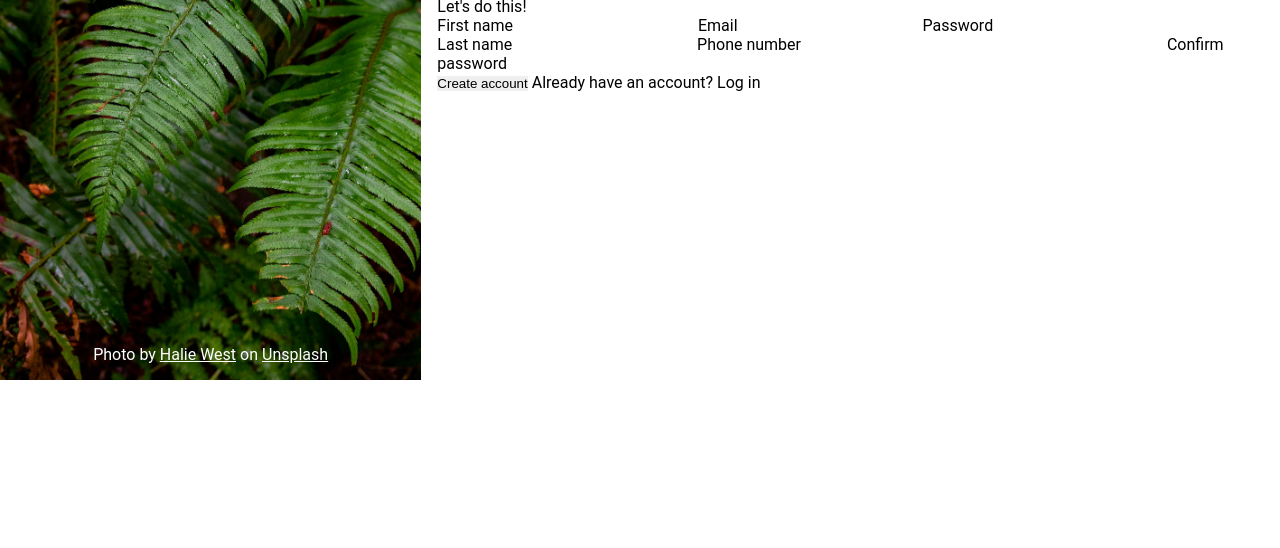
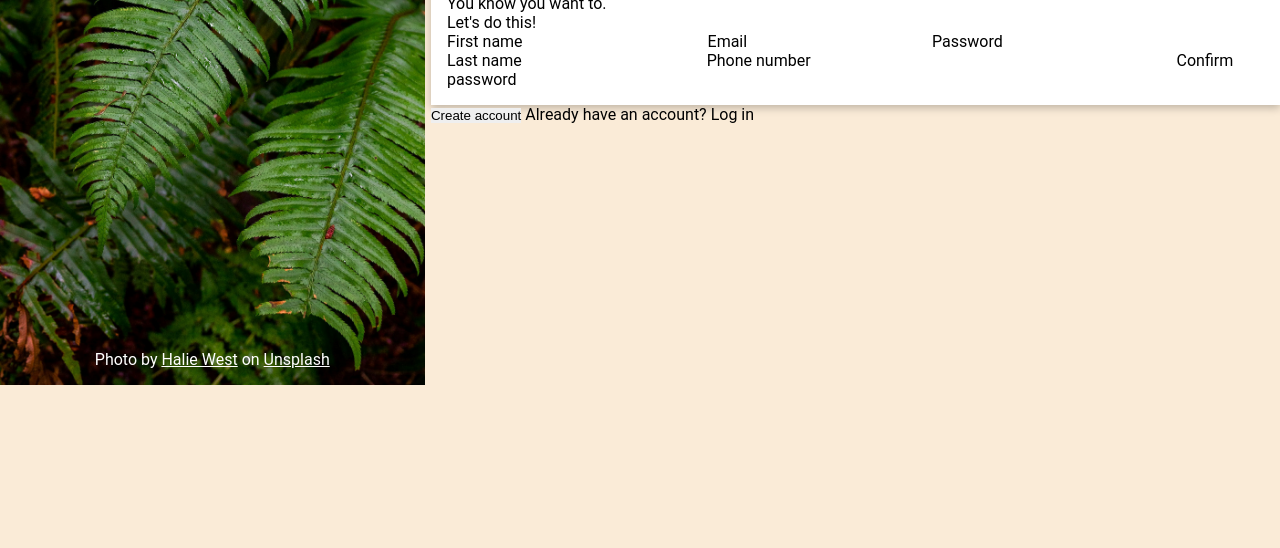
Before and after one commit to dm1cael/signup-form-project, a plain HTML site: page index.html in a window 1280 px wide. Shown: the part 252-800 px from the top of the page. Drawn offline with Linux system fonts and the light colour scheme; a small style sheet from the web is missing.

Commit message:
add form background

```diff
--- a/style.css
+++ b/style.css
@@ -10,11 +10,13 @@ body {
     box-sizing: border-box;
     font-family: 'Roboto', Arial, Helvetica, sans-serif;
     min-height: 100vh;
+
+    background-color: antiquewhite;
 }
 
 main {
     display: flex;
-    gap: 1em;
+    gap: 0.4em;
 }
 
 .bg-container {
@@ -70,3 +72,10 @@ a {
 
     padding: 12em 0;
 }
+
+.form-bg {
+    background-color: white;
+    padding: 1em;
+
+    box-shadow: rgba(0, 0, 0, 0.24) 0px 3px 8px;
+}
```
